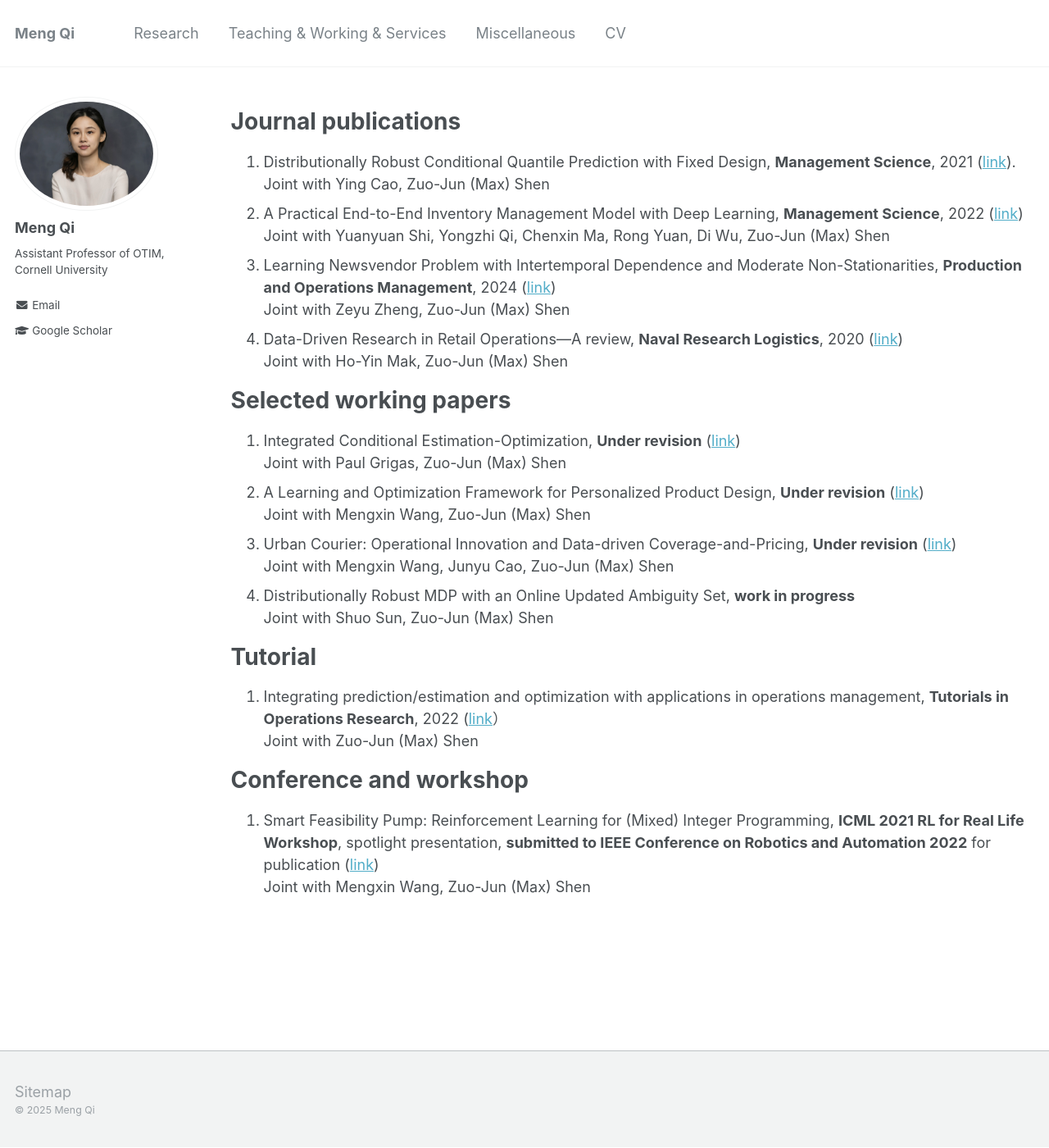
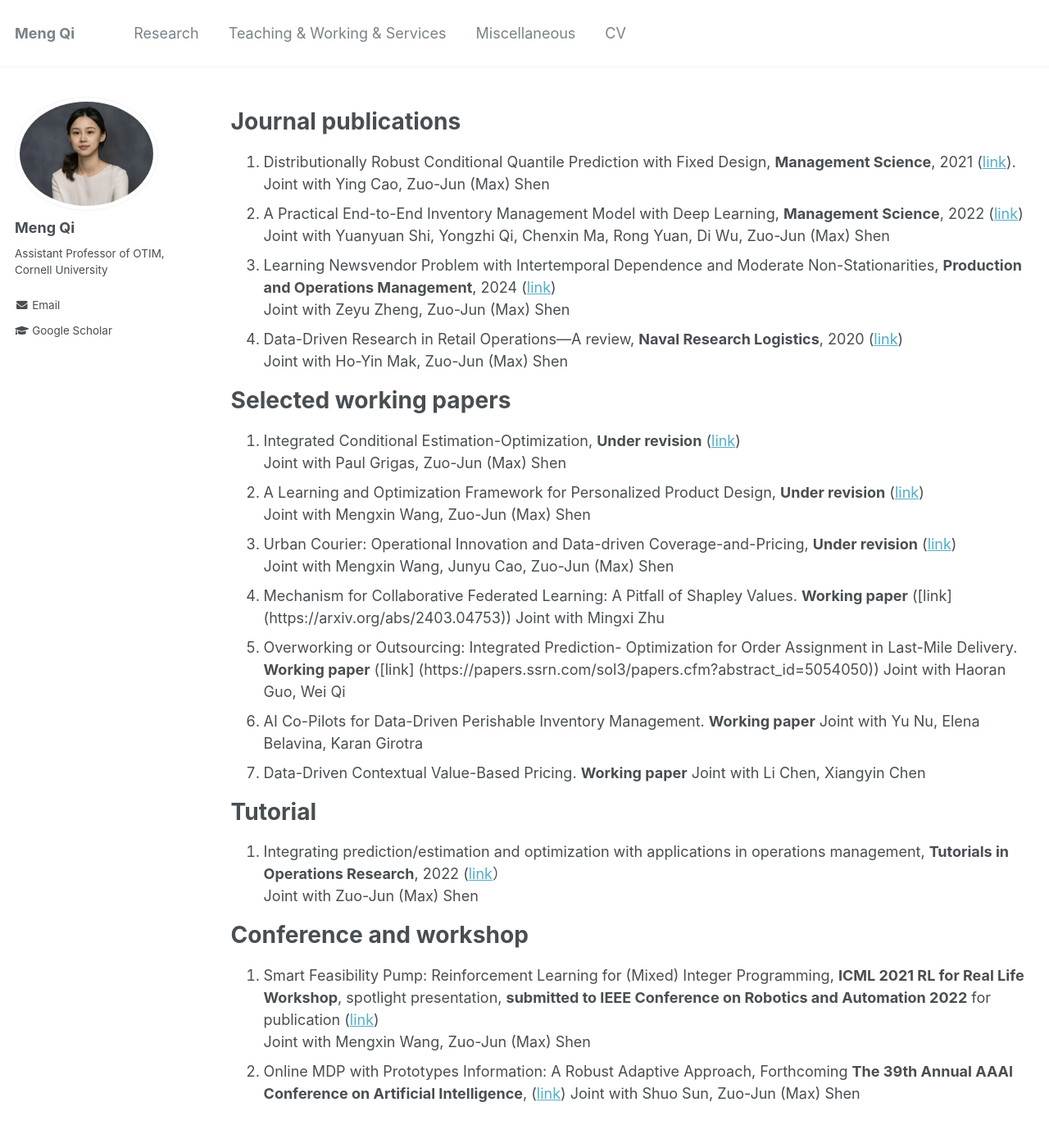
Before and after one commit to alicemengqi/site, a Jekyll site: the page built from _pages/publications.md, in a window 1280 px wide and 1400 px high. Shown: the whole window at 82% size. Built offline with Jekyll 4.4.1, drawn with Linux system fonts in a browser that asks for light colours.

Commit message:
Update publications.md

```diff
--- a/_pages/publications.md
+++ b/_pages/publications.md
@@ -24,12 +24,15 @@ Joint with Paul Grigas, Zuo-Jun (Max) Shen
 Joint with Mengxin Wang, Zuo-Jun (Max) Shen
 1. Urban Courier: Operational Innovation and Data-driven Coverage-and-Pricing, **Under revision** ([link](https://papers.ssrn.com/sol3/papers.cfm?abstract_id=3678317))
 Joint with Mengxin Wang, Junyu Cao, Zuo-Jun (Max) Shen
-<!-- 1. End-to-End Deep Learning for Inventory Management with Fixed Ordering Cost and its Theoretical Analysis, **under review**
-Joint with Mo Liu, Zuo-Jun (Max) Shen -->
-1. Distributionally Robust MDP with an Online Updated Ambiguity Set, **work in progress**
-Joint with Shuo Sun, Zuo-Jun (Max) Shen
-<!-- 1. Learning Newsvendor Problem in a Growing Environment, Working paper,
-Joint with Shunan Jiang, Zeyu Zheng, Zuo-Jun (Max) Shen -->
+1. Mechanism for Collaborative Federated Learning: A Pitfall of Shapley Values. **Working paper** ([link] (https://arxiv.org/abs/2403.04753))
+Joint with Mingxi Zhu
+1. Overworking or Outsourcing: Integrated Prediction- Optimization for Order Assignment in Last-Mile Delivery. **Working paper** ([link] (https://papers.ssrn.com/sol3/papers.cfm?abstract_id=5054050))
+Joint with Haoran Guo, Wei Qi
+1. AI Co-Pilots for Data-Driven Perishable Inventory Management. **Working paper**
+Joint with Yu Nu, Elena Belavina, Karan Girotra
+1. Data-Driven Contextual Value-Based Pricing. **Working paper**
+Joint with Li Chen, Xiangyin Chen
+
 
 # Tutorial
 1. Integrating prediction/estimation and optimization with applications in operations management, **Tutorials in Operations Research**, 2022 ([link](https://pubsonline.informs.org/doi/abs/10.1287/educ.2022.0249)）
@@ -38,6 +41,8 @@ Joint with Zuo-Jun (Max) Shen
 # Conference and workshop
 1. Smart Feasibility Pump: Reinforcement Learning for (Mixed) Integer Programming, **ICML 2021 RL for Real Life Workshop**, spotlight presentation, **submitted to IEEE Conference on Robotics and Automation 2022** for publication ([link](https://arxiv.org/abs/2102.09663))
 Joint with Mengxin Wang, Zuo-Jun (Max) Shen
+1. Online MDP with Prototypes Information: A Robust Adaptive Approach, Forthcoming **The 39th Annual AAAI Conference on Artificial Intelligence**, ([link](https://arxiv.org/abs/2412.14075))
+Joint with Shuo Sun, Zuo-Jun (Max) Shen
 
 
 
```
